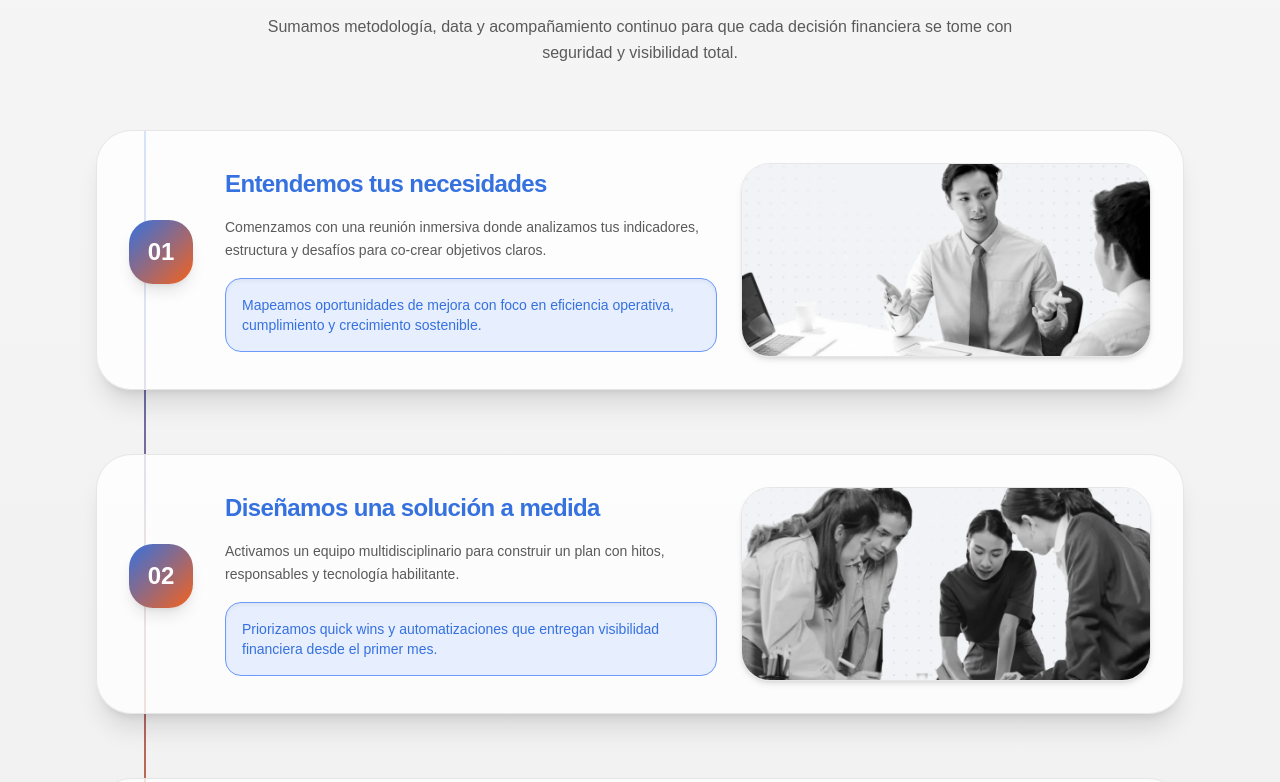
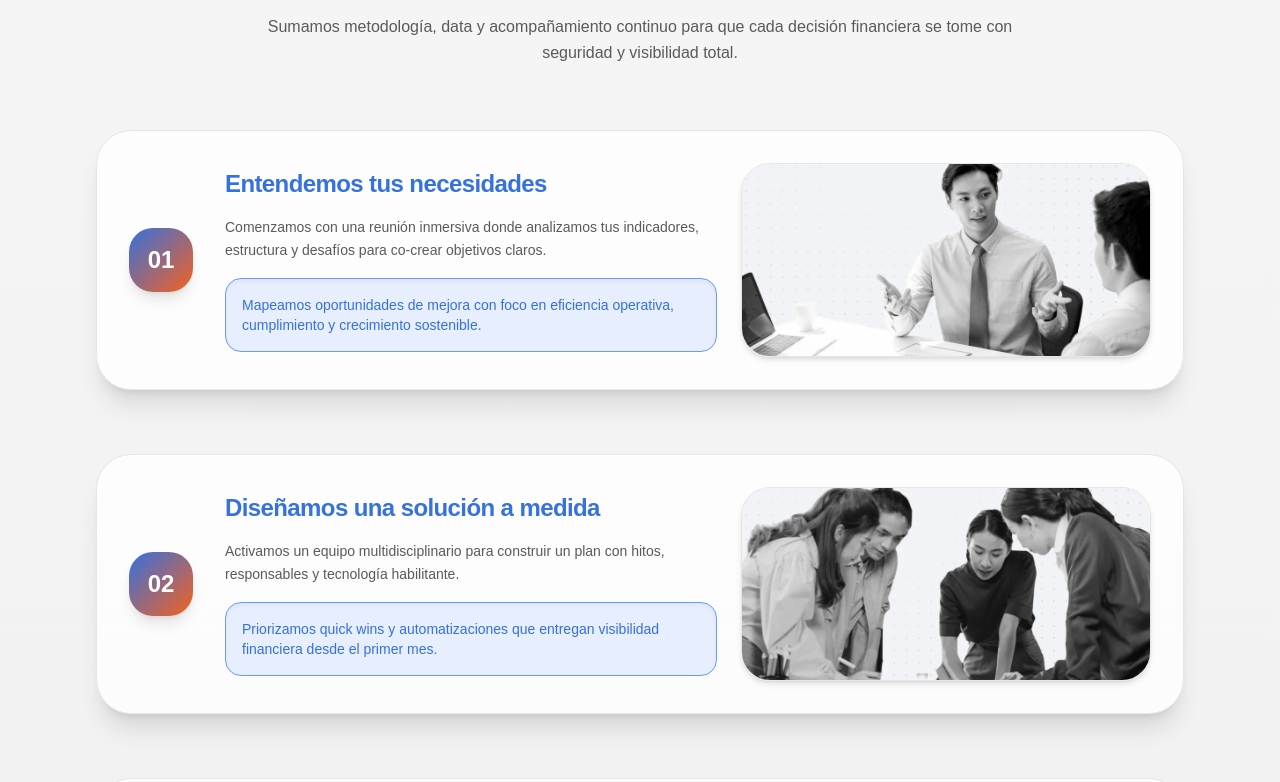
Before and after one commit to Dxeg0o/tupartnercontable, a Next.js app in the folder my-app/: page / in a window 1280 px wide. Shown: the part 2746-3528 px from the top of the page. Built offline with nearby package versions, Linux system fonts and the light colour scheme.

Commit message:
delete line nuestro proceso

```diff
--- a/my-app/src/app/components/ProcessSection.tsx
+++ b/my-app/src/app/components/ProcessSection.tsx
@@ -28,7 +28,7 @@ export function ProcessSection({ steps }: ProcessSectionProps) {
         </div>
       </div>
 
-      <div className="relative space-y-12 before:absolute before:left-8 before:top-0 before:h-full before:w-0.5 before:rounded-full before:bg-[linear-gradient(135deg,#3571DF,#F4621D)] before:content-[''] md:space-y-16 md:before:left-12">
+      <div className="relative space-y-12 md:space-y-16">
         {steps.map((step) => (
           <article
             key={step.number}
@@ -38,7 +38,6 @@ export function ProcessSection({ steps }: ProcessSectionProps) {
               <div className="relative z-10 flex h-16 w-16 items-center justify-center rounded-3xl bg-[linear-gradient(135deg,#3571DF,#F4621D)] text-2xl font-semibold text-white shadow-lg shadow-[0_14px_30px_rgba(53,113,223,0.25)]">
                 {step.number}
               </div>
-              <div className="hidden h-full w-px bg-[#E6E6E6] md:block" />
             </div>
             <div className="grid gap-6 md:grid-cols-[1.2fr_1fr] md:items-center">
               <div className="space-y-4 text-left">
@@ -55,7 +54,6 @@ export function ProcessSection({ steps }: ProcessSectionProps) {
                 />
               </div>
             </div>
-            <div className="absolute left-8 top-1/2 hidden h-px w-10 -translate-y-1/2 bg-[linear-gradient(135deg,#3571DF,#F4621D)] md:block" />
           </article>
         ))}
       </div>
```
